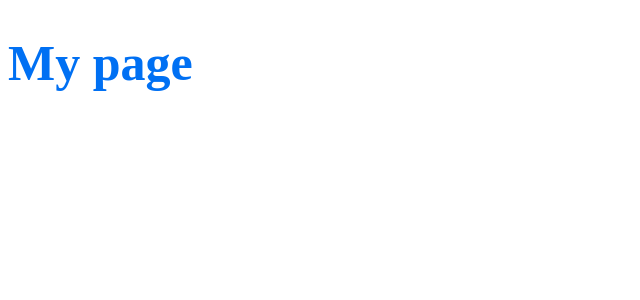
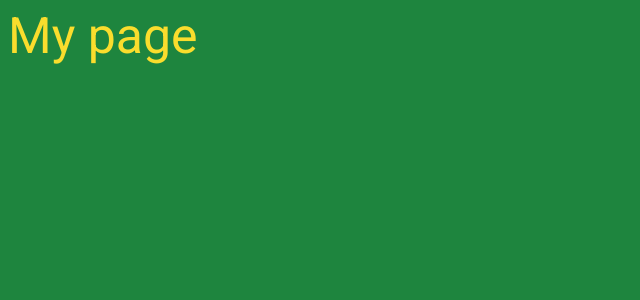
Before and after one commit to andrewpjames13/sams-lemonade-stand, a Next.js app: page / in a window 1280 px wide. Shown: the top 300 px of the page, without its empty margins (0-640 px from the left). Built offline with nearby package versions, Linux system fonts and the light colour scheme.

Commit message:
Add Global styles for font-family and sizing

```diff
--- a/pages/_app.js
+++ b/pages/_app.js
@@ -1,10 +1,12 @@
 import App from 'next/app'
 import React from 'react'
 import { ThemeProvider } from 'styled-components'
+import GlobalStyles from '../styles/GlobalStyles';
 
 const theme = {
   colors: {
-    primary: '#0070f3',
+    primary: '#fadd2d',
+    secondary: '#1e853e',
   },
 }
 
@@ -13,6 +15,7 @@ export default class MyApp extends App {
     const { Component, pageProps } = this.props
     return (
       <ThemeProvider theme={theme}>
+        <GlobalStyles />
         <Component {...pageProps} />
       </ThemeProvider>
     )
--- /dev/null
+++ b/styles/GlobalStyles.js
@@ -0,0 +1,54 @@
+import { createGlobalStyle } from 'styled-components';
+
+const GlobalStyle = createGlobalStyle`
+  @import url('https://fonts.googleapis.com/css?family=Roboto:300,400,700&display=swap');
+
+  html {font-size: 100%;} /*16px*/
+
+  body {
+    background-color: ${({ theme }) => theme.colors.secondary};
+    color: ${({ theme }) => theme.colors.primary};
+    font-family: 'Roboto', sans-serif;
+    font-weight: 400;
+    line-height: 1.65;
+  }
+
+  *, *:before, *:after {
+    box-sizing: border-box;
+  }
+
+  p {margin-bottom: 1.15rem;}
+
+  h1, h2, h3, h4, h5 {
+    margin: 2.75rem 0 1.05rem;
+    font-family: 'Roboto', sans-serif;
+    font-weight: 400;
+    line-height: 1.15;
+  }
+
+  h1 {
+    margin-top: 0;
+    font-size: 4em;
+    @media (min-width: 1225px) {
+      font-size: 5.653em;
+    }
+  }
+
+  h2 {font-size: 3.998em;}
+
+  h3 {font-size: 2.827em;}
+
+  h4 {
+    font-size: 1.999em;
+    margin-top: 1rem;
+  }
+
+  h5 {
+    font-size: 1.414em;
+    margin-top: 1rem;
+  }
+
+  small, .text_small {font-size: 0.707em;}
+`;
+
+export default GlobalStyle;
```
